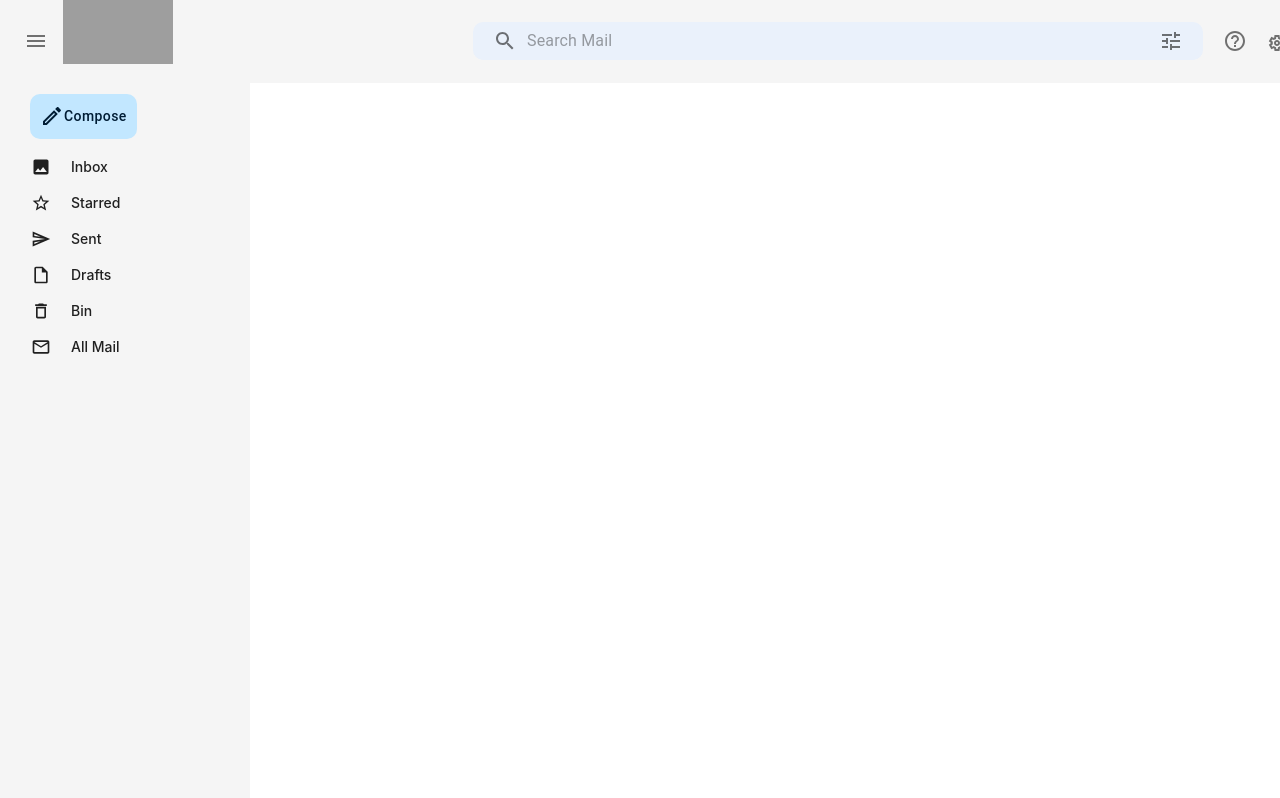
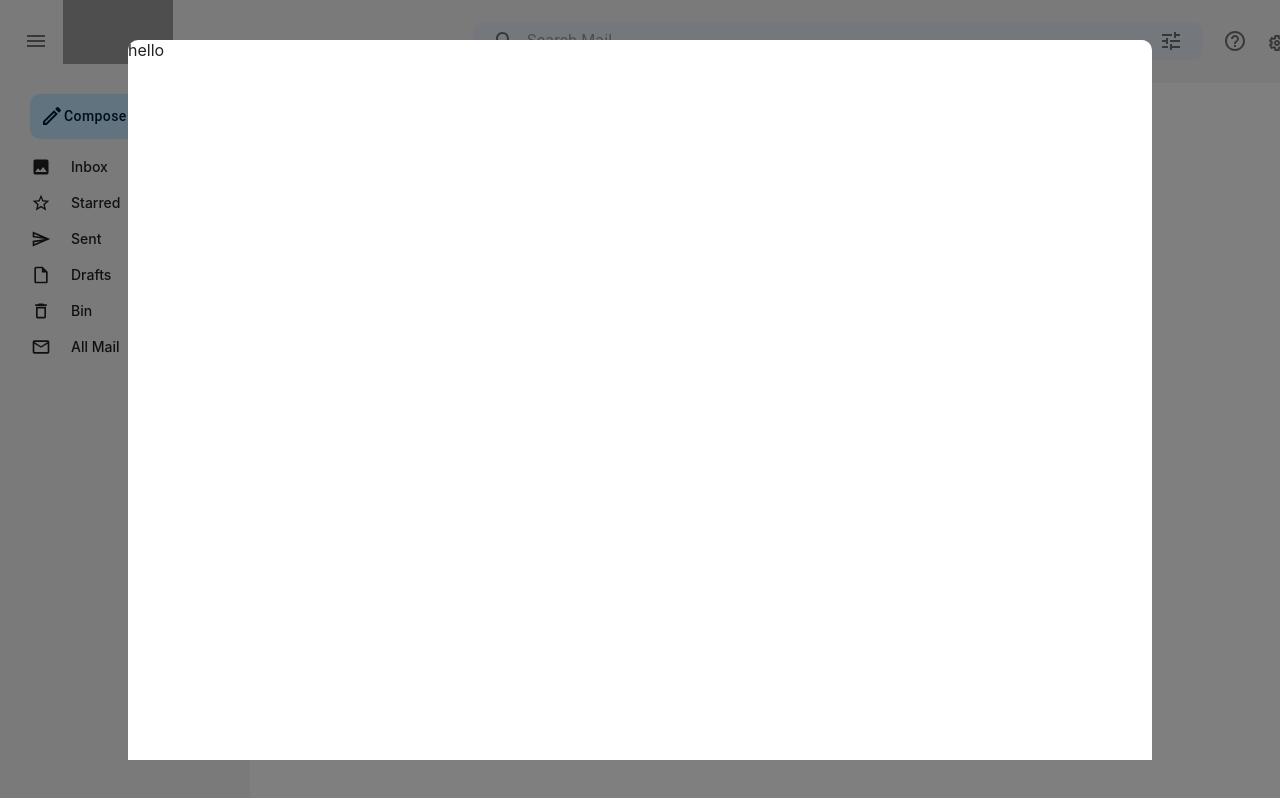
Before and after one commit to jatinfoujdar/gmail-clone, a React (Create React App) app in the folder client/: page / in a window 1280 px wide. Shown: the top 798 px of the page. Built offline with nearby package versions, Linux system fonts and the light colour scheme; grey boxes are pictures that could not be loaded.

Commit message:
diaglog commit

```diff
--- /dev/null
+++ b/client/src/Components/ComposeMail.jsx
@@ -0,0 +1,22 @@
+import React from 'react';
+import { Dialog } from '@mui/material';
+
+
+const diaglogStyle={
+    height: "90%",
+    width: "80%",
+    maxWidth: "100%",
+    maxHeight: "100%",
+    boxShadow: "none",
+    borderRadius: "10px 10px 0 0"
+}
+
+const ComposeMail = () => {
+  return (
+   <Dialog open={true} PaperProps={{sx: diaglogStyle}}>
+    hello
+   </Dialog>
+  )
+}
+
+export default ComposeMail
--- a/client/src/Components/SidebarContainer.jsx
+++ b/client/src/Components/SidebarContainer.jsx
@@ -2,6 +2,7 @@ import { Box, Button ,styled,List, ListItem} from '@mui/material';
 import{CreateOutlined} from "@mui/icons-material"
 import React from 'react'
 import { SIDEBAR_DATA } from '../config/sidebarConfig';
+import ComposeMail from './ComposeMail';
 
 const ComposeButton = styled(Button)({
 
@@ -45,6 +46,7 @@ const SidebarContainer = () => {
         ))
       }
      </List>
+     <ComposeMail/>
     </Container>
   )
 }
```
